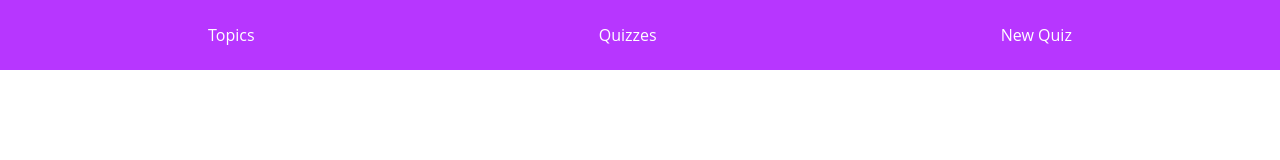
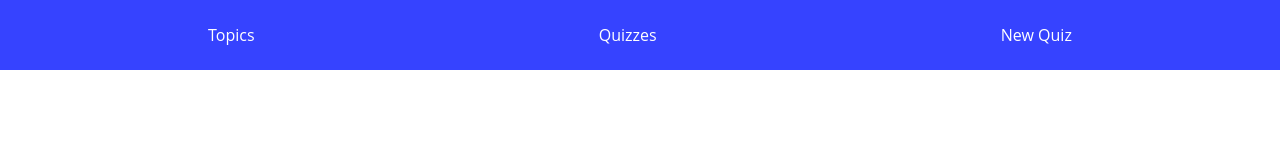
Before and after one commit to twekwete/Redux-Practice-flashcards, a React app: page / in a window 1280 px wide. Built offline with nearby package versions, Linux system fonts and the light colour scheme.

Commit message:
nav-color-change

```diff
--- a/src/index.css
+++ b/src/index.css
@@ -9,7 +9,7 @@ body {
 }
 
 nav {
-  background: #b736ff;
+  background: #3643ff;
   display: flex;
   padding: 24px 36px;
 }
```
Also changed, not shown: 1 other file.
